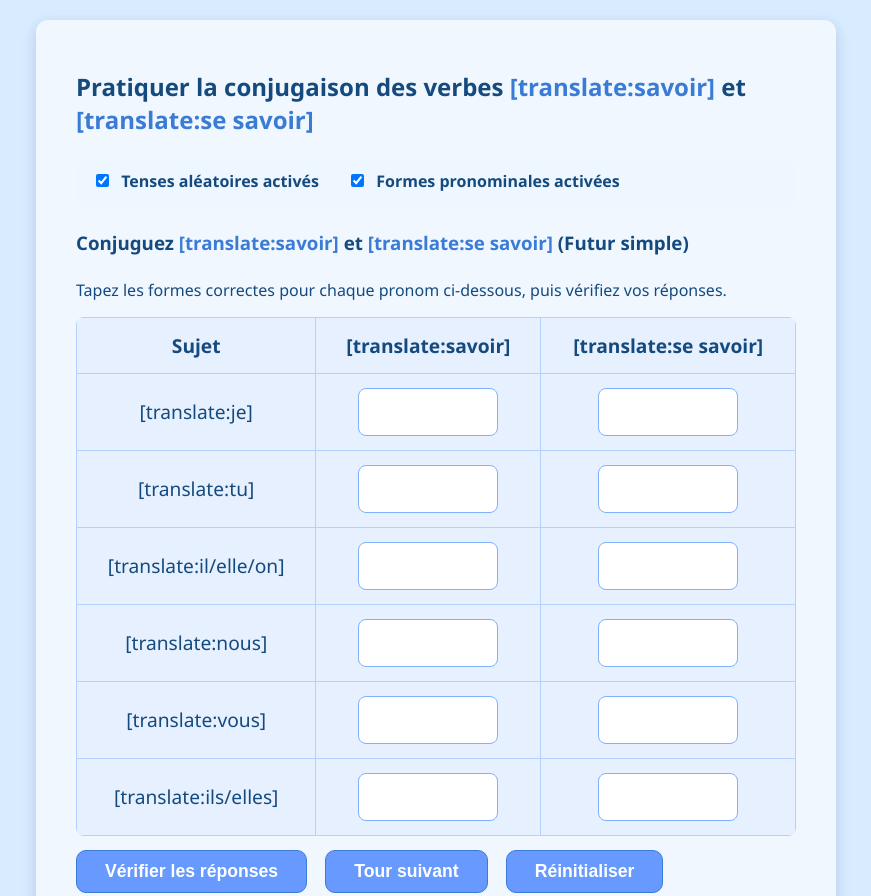
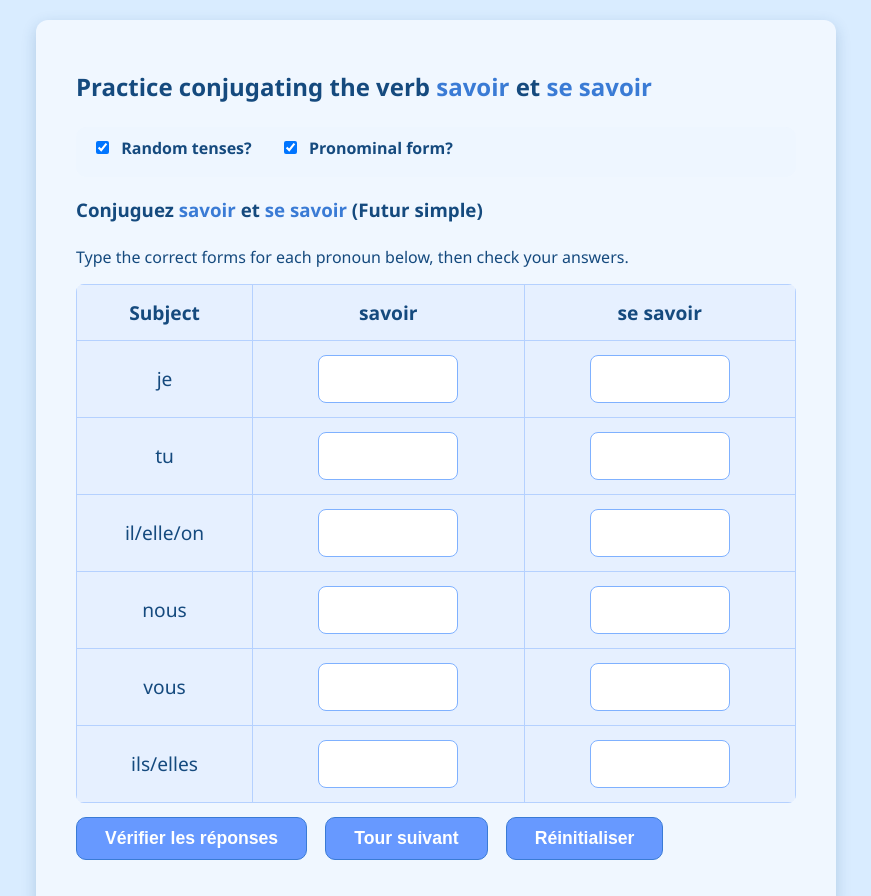
Before and after one commit to Anidrula/french-verb-practice, a plain HTML site: page index.html in a window 1280 px wide. Shown: the top 896 px of the page, without its empty margins (204-1075 px from the left). Drawn offline with Linux system fonts and the light colour scheme.

Commit message:
Update: removed the annoying brackets index.html

```diff
--- a/index.html
+++ b/index.html
@@ -149,49 +149,49 @@
 </head>
 <body>
 <div class="conj-block" role="main" aria-label="French Verb Conjugation Practice">
-    <h2>Pratiquer la conjugaison des verbes <span style="color:#3a7bd5; font-weight:700;">[translate:savoir]</span> et <span style="color:#3a7bd5; font-weight:700;">[translate:se savoir]</span></h2>
+    <h2>Practice conjugating the verb <span style="color:#3a7bd5; font-weight:700;">savoir </span> et <span style="color:#3a7bd5; font-weight:700;">se savoir </span></h2>
     <div class="toggle-group" aria-label="Options">
-        <label><input type="checkbox" id="toggleTenses" checked /> Tenses aléatoires activés</label>
-        <label><input type="checkbox" id="togglePronominal" checked /> Formes pronominales activées</label>
+        <label><input type="checkbox" id="toggleTenses" checked /> Random tenses?</label>
+        <label><input type="checkbox" id="togglePronominal" checked /> Pronominal form?</label>
     </div>
     <div id="description"></div>
     <form id="practiceForm" autocomplete="off" aria-labelledby="description">
         <table>
             <thead>
             <tr>
-                <th scope="col">Sujet</th>
-                <th scope="col">[translate:savoir]</th>
-                <th scope="col" id="pronominal-header">[translate:se savoir]</th>
+                <th scope="col">Subject</th>
+                <th scope="col">savoir</th>
+                <th scope="col" id="pronominal-header">se savoir</th>
             </tr>
             </thead>
             <tbody>
             <tr>
-                <td id="lbl-je">[translate:je]</td>
+                <td id="lbl-je">je</td>
                 <td><input type="text" id="savoir-je" name="savoir-je" aria-labelledby="lbl-je" autocomplete="off"/></td>
                 <td class="pronominal-col"><input type="text" id="sesavoir-je" name="sesavoir-je" aria-labelledby="lbl-je" autocomplete="off"/></td>
             </tr>
             <tr>
-                <td id="lbl-tu">[translate:tu]</td>
+                <td id="lbl-tu">tu</td>
                 <td><input type="text" id="savoir-tu" name="savoir-tu" aria-labelledby="lbl-tu" autocomplete="off"/></td>
                 <td class="pronominal-col"><input type="text" id="sesavoir-tu" name="sesavoir-tu" aria-labelledby="lbl-tu" autocomplete="off"/></td>
             </tr>
             <tr>
-                <td id="lbl-il">[translate:il/elle/on]</td>
+                <td id="lbl-il">il/elle/on</td>
                 <td><input type="text" id="savoir-il" name="savoir-il" aria-labelledby="lbl-il" autocomplete="off"/></td>
                 <td class="pronominal-col"><input type="text" id="sesavoir-il" name="sesavoir-il" aria-labelledby="lbl-il" autocomplete="off"/></td>
             </tr>
             <tr>
-                <td id="lbl-nous">[translate:nous]</td>
+                <td id="lbl-nous">nous</td>
                 <td><input type="text" id="savoir-nous" name="savoir-nous" aria-labelledby="lbl-nous" autocomplete="off"/></td>
                 <td class="pronominal-col"><input type="text" id="sesavoir-nous" name="sesavoir-nous" aria-labelledby="lbl-nous" autocomplete="off"/></td>
             </tr>
             <tr>
-                <td id="lbl-vous">[translate:vous]</td>
+                <td id="lbl-vous">vous</td>
                 <td><input type="text" id="savoir-vous" name="savoir-vous" aria-labelledby="lbl-vous" autocomplete="off"/></td>
                 <td class="pronominal-col"><input type="text" id="sesavoir-vous" name="sesavoir-vous" aria-labelledby="lbl-vous" autocomplete="off"/></td>
             </tr>
             <tr>
-                <td id="lbl-ils">[translate:ils/elles]</td>
+                <td id="lbl-ils">ils/elles</td>
                 <td><input type="text" id="savoir-ils" name="savoir-ils" aria-labelledby="lbl-ils" autocomplete="off"/></td>
                 <td class="pronominal-col"><input type="text" id="sesavoir-ils" name="sesavoir-ils" aria-labelledby="lbl-ils" autocomplete="off"/></td>
             </tr>
@@ -206,7 +206,7 @@
     <div class="score" id="scoreBlock" aria-live="polite"></div>
 
     <div class="prev-block" id="prevAnswersBlock" style="display:none;">
-        <h4>Essais précédents</h4>
+        <h4>Previous attempts</h4>
         <ul id="prevAnswersList" aria-live="polite"></ul>
     </div>
 </div>
@@ -299,9 +299,9 @@
 
     function updateDescription() {
         document.getElementById('description').innerHTML =
-            `<h3>Conjuguez <span style="color:#3a7bd5; font-weight:bold;">[translate:savoir]</span>` +
-            `${usePronominal ? ` et <span style="color:#3a7bd5; font-weight:bold;">[translate:se savoir]</span>` : ''}` +
-            ` (${currentTense})</h3><p style="color:#154a7e;">Tapez les formes correctes pour chaque pronom ci-dessous, puis vérifiez vos réponses.</p>`;
+            `<h3>Conjuguez <span style="color:#3a7bd5; font-weight:bold;">savoir</span>` +
+            `${usePronominal ? ` et <span style="color:#3a7bd5; font-weight:bold;">se savoir</span>` : ''}` +
+            ` (${currentTense})</h3><p style="color:#154a7e;">Type the correct forms for each pronoun below, then check your answers.</p>`;
     }
 
     function randomizeTense() {
@@ -348,9 +348,9 @@
             if (usePronominal && svCorrect) correctCount++;
 
             resultRows.push(
-                `<li><b>${sub}</b> – <span style="color:#0f2d66;">[translate:savoir]:</span> <i>${v}</i> (${vCorrect ? '✔' : '✗'}, attendu <strong>${vExpected}</strong>)` +
+                `<li><b>${sub}</b> – <span style="color:#0f2d66;">savoir</span> <i>${v}</i> (${vCorrect ? '✔' : '✗'}, attendu <strong>${vExpected}</strong>)` +
                 (usePronominal
-                    ? ` <span style="margin-left:20px; color:#0f2d66;">[translate:se savoir]:</span> <i>${sv}</i> (${svCorrect ? '✔' : '✗'}, attendu <strong>${svExpected}</strong>)</li>`
+                    ? ` <span style="margin-left:20px; color:#0f2d66;">se savoir</span> <i>${sv}</i> (${svCorrect ? '✔' : '✗'}, attendu <strong>${svExpected}</strong>)</li>`
                     : `</li>`)
             );
         }
```
